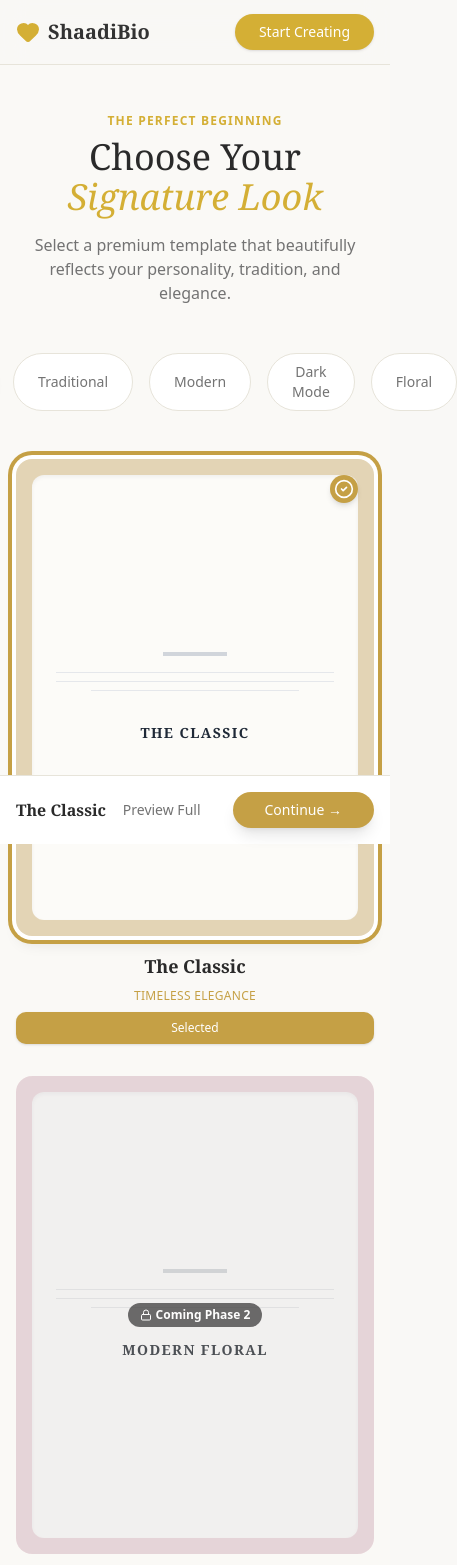
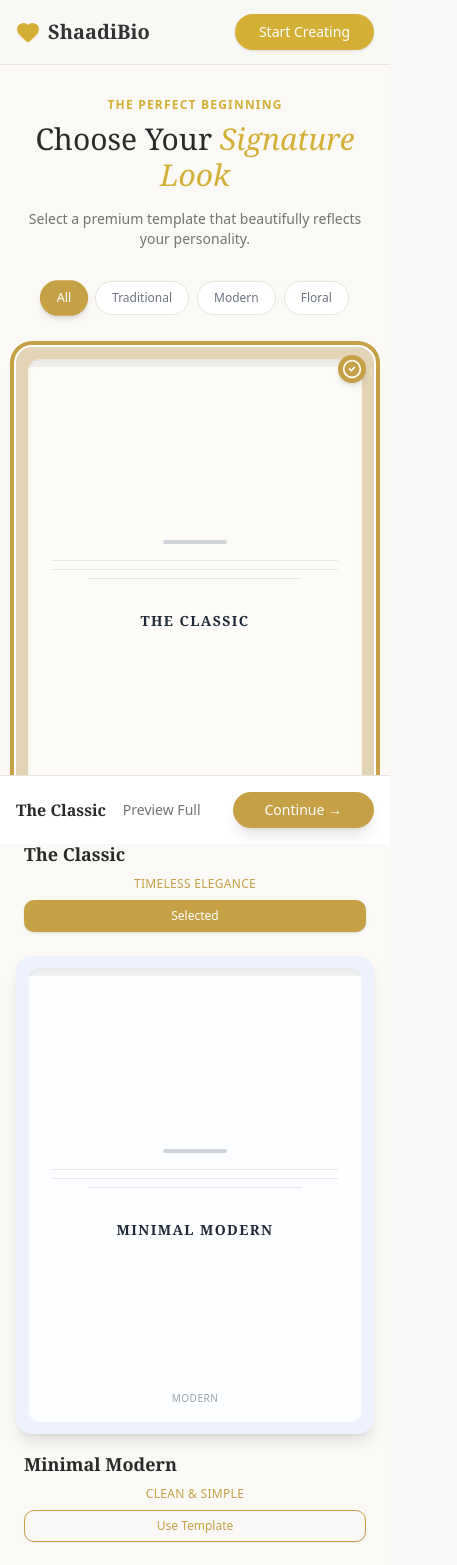
Before and after one commit to Aryan-0098/ShaadiBio, a Next.js app: page /templates in a window 390 px wide. Shown: the top 1565 px of the page, 457 px wide, since content can reach past the window. Built offline with nearby package versions, Linux system fonts and the light colour scheme.

Commit message:
feat: complete templates, legal pages, and mobile UI fixes

```diff
--- a/src/app/templates/page.tsx
+++ b/src/app/templates/page.tsx
@@ -6,6 +6,7 @@ import { PageTransition } from '@/components/layout/PageTransition';
 import { useBiodataStore } from '@/lib/store';
 import { CheckCircle2, Lock } from 'lucide-react';
 import { useRouter } from 'next/navigation';
+import React from 'react';
 
 const TEMPLATES = [
     {
@@ -13,77 +14,88 @@ const TEMPLATES = [
         name: 'The Classic',
         desc: 'Timeless Elegance',
         color: 'bg-[#E3D4B5]', // Beige/Gold-ish
-        active: true
+        active: true,
+        category: 'Traditional'
+    },
+    {
+        id: 'minimal-modern',
+        name: 'Minimal Modern',
+        desc: 'Clean & Simple',
+        color: 'bg-[#EEF2FF]', // Soft Blue-White
+        active: true,
+        category: 'Modern'
     },
     {
         id: 'floral',
-        name: 'Modern Floral',
-        desc: 'Soft & Romantic',
+        name: 'Soft Floral',
+        desc: 'Romantic & Artistic',
         color: 'bg-[#FFD1DC]',
-        active: false
+        active: true,
+        category: 'Floral'
     },
     {
         id: 'royal',
         name: 'Royal Heritage',
-        desc: 'Grand & Traditional',
-        color: 'bg-[#580000]',
-        active: false
-    },
-    {
-        id: 'dark',
-        name: 'Dark Premium',
-        desc: 'Elegant Night',
-        color: 'bg-[#1a1a1a]',
-        active: false
+        desc: 'Luxury & Majestic',
+        color: 'bg-[#580000]', // Deep Red
+        active: true,
+        category: 'Traditional'
     },
 ];
+
+const CATEGORIES = ['All', 'Traditional', 'Modern', 'Floral'];
 
 export default function TemplatesPage() {
     const router = useRouter();
     const { setTemplate, selectedTemplateId } = useBiodataStore();
+    const [selectedCategory, setSelectedCategory] = React.useState('All');
 
     const handleSelect = (id: string) => {
         setTemplate(id);
-        // Optional: wait a bit or direct?
     };
 
     const handleContinue = () => {
         router.push('/builder');
     };
 
+    const filteredTemplates = selectedCategory === 'All'
+        ? TEMPLATES
+        : TEMPLATES.filter(t => t.category === selectedCategory);
+
     return (
-        <div className="min-h-screen bg-[#FAF9F6]">
+        <div className="min-h-screen bg-[#FAF9F6] overflow-x-hidden flex flex-col">
             <Navbar />
 
-            <main className="container mx-auto px-4 py-12">
+            <main className="container mx-auto px-4 py-8 md:py-12 flex-1 mb-20 md:mb-0">
                 <PageTransition>
-                    <div className="text-center mb-12">
+                    <div className="text-center mb-8 md:mb-12">
                         <p className="text-xs font-bold text-primary tracking-widest uppercase mb-2">The Perfect Beginning</p>
-                        <h1 className="text-4xl md:text-5xl font-serif text-[#2A2A2A] mb-4">
+                        <h1 className="text-3xl md:text-5xl font-serif text-[#2A2A2A] mb-4">
                             Choose Your <span className="text-primary italic">Signature Look</span>
                         </h1>
-                        <p className="text-muted-foreground max-w-xl mx-auto">
-                            Select a premium template that beautifully reflects your personality, tradition, and elegance.
+                        <p className="text-muted-foreground max-w-xl mx-auto text-sm md:text-base">
+                            Select a premium template that beautifully reflects your personality.
                         </p>
                     </div>
 
-                    {/* Filter Tabs Mockup */}
-                    <div className="flex justify-center gap-4 mb-12">
-                        {['All', 'Traditional', 'Modern', 'Dark Mode', 'Floral'].map((tab, i) => (
+                    {/* Filter Tabs */}
+                    <div className="flex flex-wrap justify-center gap-2 mb-8 md:mb-12">
+                        {CATEGORIES.map((cat) => (
                             <button
-                                key={tab}
-                                className={`px-6 py-2 rounded-full text-sm font-medium transition-colors ${i === 0
-                                    ? 'bg-[#C5A045] text-white shadow-md'
-                                    : 'bg-white text-muted-foreground hover:bg-gray-50 border'
+                                key={cat}
+                                onClick={() => setSelectedCategory(cat)}
+                                className={`px-4 py-2 md:px-6 md:py-2 rounded-full text-xs md:text-sm font-medium transition-all duration-200 ${selectedCategory === cat
+                                    ? 'bg-[#C5A045] text-white shadow-md transform scale-105'
+                                    : 'bg-white text-gray-500 hover:bg-gray-50 border hover:border-[#C5A045]/50'
                                     }`}
                             >
-                                {tab}
+                                {cat}
                             </button>
                         ))}
                     </div>
 
-                    <div className="grid grid-cols-1 sm:grid-cols-2 md:grid-cols-4 gap-8 mb-24">
-                        {TEMPLATES.map((t) => {
+                    <div className="grid grid-cols-1 sm:grid-cols-2 lg:grid-cols-4 gap-6 md:gap-8 mb-24 md:mb-32">
+                        {filteredTemplates.map((t) => {
                             const isSelected = selectedTemplateId === t.id;
 
                             return (
@@ -92,31 +104,37 @@ export default function TemplatesPage() {
                                     <div
                                         onClick={() => t.active && handleSelect(t.id)}
                                         className={`
-                                relative aspect-[3/4] rounded-2xl p-4 cursor-pointer transition-all duration-300
-                                ${t.active ? 'hover:-translate-y-2 shadow-lg hover:shadow-xl' : 'opacity-80 grayscale-[0.5]'}
-                                ${isSelected ? 'ring-4 ring-[#C5A045] ring-offset-4' : ''}
-                                ${t.color}
-                            `}
+                                            relative aspect-[3/4] rounded-2xl p-3 cursor-pointer transition-all duration-300
+                                            ${t.active ? 'hover:-translate-y-2 shadow-lg hover:shadow-xl' : 'opacity-80 grayscale-[0.5]'}
+                                            ${isSelected ? 'ring-4 ring-[#C5A045] ring-offset-2' : ''}
+                                            ${t.color}
+                                        `}
                                     >
                                         {/* Inner Paper Appearance */}
-                                        <div className="bg-white/90 h-full w-full shadow-inner rounded-xl flex flex-col items-center justify-center p-6 text-center">
-                                            {/* Mock Content Lines */}
-                                            <div className="w-16 h-1 bg-gray-300 mb-4" />
+                                        <div className="bg-white/90 h-full w-full shadow-inner rounded-xl flex flex-col items-center justify-center p-6 text-center overflow-hidden relative">
+                                            {/* Preview Mockup Hint */}
+                                            <div className="absolute top-0 left-0 w-full h-2 bg-black/5" />
+
+                                            {/* Content Lines */}
+                                            <div className="w-16 h-1 bg-gray-300 mb-4 rounded-full" />
                                             <div className="w-full h-px bg-gray-200 mb-2" />
                                             <div className="w-full h-px bg-gray-200 mb-2" />
                                             <div className="w-3/4 h-px bg-gray-200 mb-8" />
 
-                                            <h3 className="font-serif font-bold text-gray-800 uppercase tracking-widest text-sm">{t.name}</h3>
+                                            <h3 className="font-serif font-bold text-gray-800 uppercase tracking-widest text-sm relative z-10">{t.name}</h3>
+
+                                            {/* Category Badge */}
+                                            <span className="absolute bottom-4 text-[10px] text-gray-400 uppercase tracking-wider">{t.category}</span>
                                         </div>
 
                                         {/* Badge/Overlay */}
                                         {t.active && isSelected && (
-                                            <div className="absolute top-4 right-4 bg-[#C5A045] text-white rounded-full p-1 shadow-md">
+                                            <div className="absolute top-2 right-2 bg-[#C5A045] text-white rounded-full p-1 shadow-md z-10">
                                                 <CheckCircle2 className="w-5 h-5" />
                                             </div>
                                         )}
                                         {!t.active && (
-                                            <div className="absolute inset-0 bg-black/5 rounded-2xl flex items-center justify-center">
+                                            <div className="absolute inset-0 bg-black/5 rounded-2xl flex items-center justify-center z-20">
                                                 <span className="bg-black/70 text-white px-3 py-1 rounded-full text-xs font-bold flex gap-1 items-center">
                                                     <Lock className="w-3 h-3" /> Coming Phase 2
                                                 </span>
@@ -124,8 +142,10 @@ export default function TemplatesPage() {
                                         )}
                                     </div>
 
-                                    <div className="text-center mt-4 space-y-2">
-                                        <h3 className="font-serif font-bold text-lg text-[#2A2A2A]">{t.name}</h3>
+                                    <div className="text-center mt-4 space-y-2 px-2">
+                                        <div className="flex justify-between items-center">
+                                            <h3 className="font-serif font-bold text-lg text-[#2A2A2A]">{t.name}</h3>
+                                        </div>
                                         <p className="text-xs text-[#C5A045] uppercase tracking-wide">{t.desc}</p>
 
                                         {t.active ? (
@@ -136,7 +156,7 @@ export default function TemplatesPage() {
                                                     e.stopPropagation();
                                                     handleSelect(t.id);
                                                 }}
-                                                className={`w-full ${isSelected ? "bg-[#C5A045] text-white" : "border-[#C5A045] text-[#C5A045]"}`}
+                                                className={`w-full transition-colors ${isSelected ? "bg-[#C5A045] text-white hover:bg-[#b08d3b]" : "border-[#C5A045] text-[#C5A045] hover:bg-[#C5A045] hover:text-white"}`}
                                             >
                                                 {isSelected ? "Selected" : "Use Template"}
                                             </Button>
```
Also changed, not shown: read_themes_fail.js (deleted, +0 -7 lines), read_trust_fail.js (deleted, +0 -7 lines).
